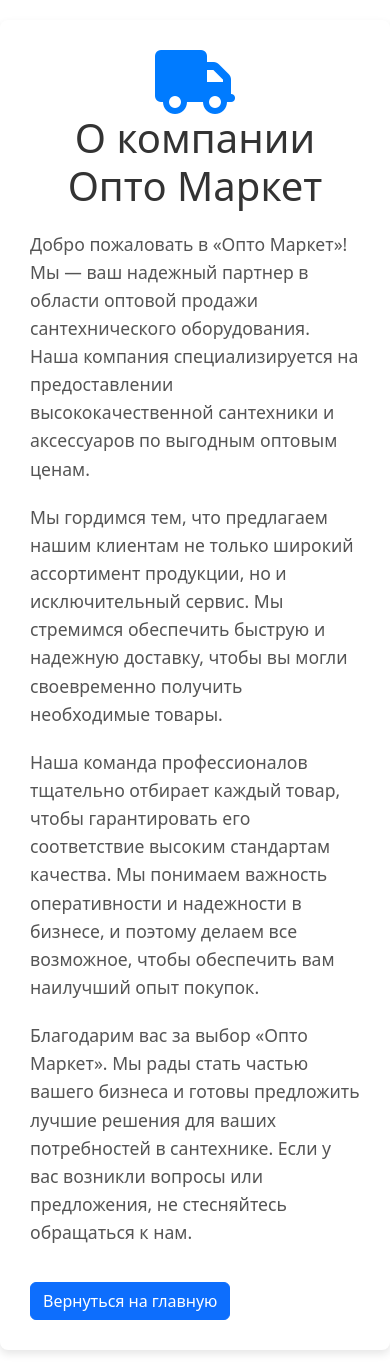
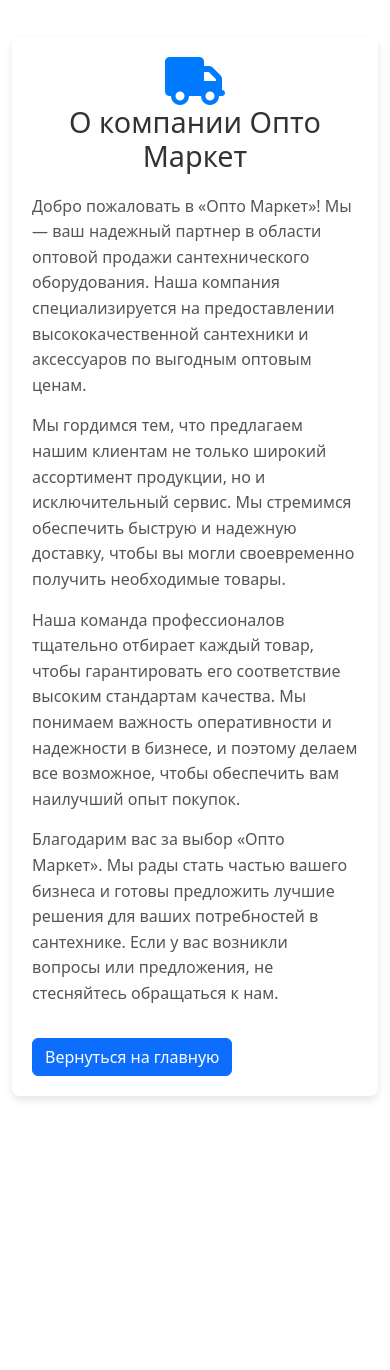
Before and after one commit to AdzhanSerik/santehnika-shop, a PHP site: page /about.php in a window 390 px wide. Shown: the part 88-1458 px from the top of the page. After the commit the page ends 1188 px from the top, so only its background shows below. Run offline with PHP 8.4, Linux system fonts and the light colour scheme.

Commit message:
about, product fix

```diff
--- a/about.php
+++ b/about.php
@@ -17,47 +17,79 @@ session_start();
             background-color: #f8f9fa;
             font-family: Arial, sans-serif;
         }
+
         .about-container {
             background-color: #ffffff;
             padding: 30px;
             border-radius: 8px;
             box-shadow: 0 4px 8px rgba(0, 0, 0, 0.1);
-            max-width: 800px;
             margin: 5% auto;
         }
+
         .about-header {
             text-align: center;
             margin-bottom: 20px;
         }
+
         .about-header i {
             font-size: 4rem;
             color: #007bff;
         }
+
         .about-header h1 {
             font-size: 2.5rem;
             color: #333;
         }
+
         .about-content {
             font-size: 1.1rem;
             color: #555;
             line-height: 1.6;
         }
+
         .about-content p {
             margin-bottom: 20px;
         }
+
         .btn-primary {
             background-color: #007bff;
             border-color: #007bff;
         }
+
         .btn-primary:hover {
             background-color: #0056b3;
             border-color: #004085;
+        }
+
+        /* Медиазапросы для мобильных устройств */
+        @media (max-width: 576px) {
+            .about-container {
+                padding: 20px;
+                margin: 10% auto;
+            }
+
+            .about-header i {
+                font-size: 3rem;
+            }
+
+            .about-header h1 {
+                font-size: 1.8rem;
+            }
+
+            .about-content {
+                font-size: 1rem;
+            }
+
+            .about-content p {
+                margin-bottom: 15px;
+            }
         }
     </style>
 </head>
 
 <body>
     <?php include 'header.php'; ?>
+    <div class="container">
         <div class="about-container">
             <div class="about-header">
                 <i class="fas fa-truck"></i>
@@ -71,6 +103,7 @@ session_start();
                 <a href="index.php" class="btn btn-primary mt-3">Вернуться на главную</a>
             </div>
         </div>
+    </div>
     <script src="https://cdn.jsdelivr.net/npm/bootstrap@5.3.0/dist/js/bootstrap.bundle.min.js"></script>
 </body>
 
```
Also changed, not shown: checkout.php (+15 -0 lines), product.php (+10 -3 lines). Lines whose indentation alone changed are shown as unchanged.
